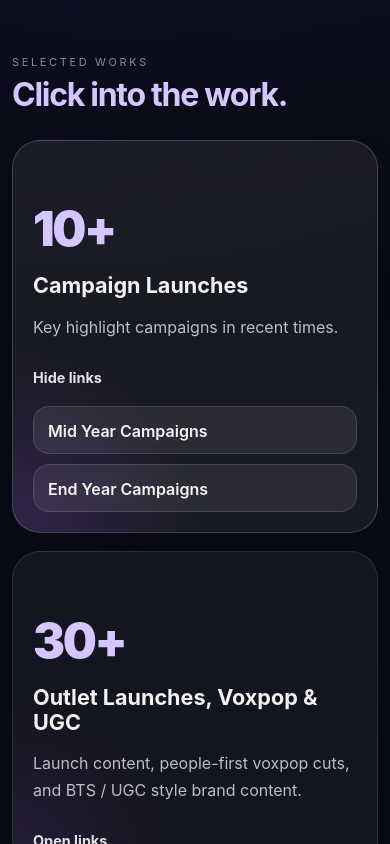
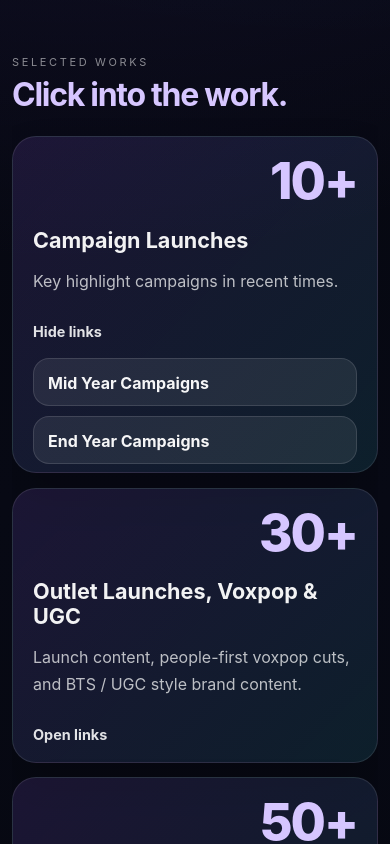
Before and after one commit to Abhishek-7-de/abhishek-portfolio, a React (Vite) app: page / in a window 390 px wide. Shown: the part 1700-2544 px from the top of the page. Built offline with nearby package versions, Linux system fonts and the light colour scheme.

Commit message:
Restore cards and mobile hero

```diff
--- a/src/styles.css
+++ b/src/styles.css
@@ -1089,8 +1089,258 @@ video {
     align-items: stretch;
   }
 }
-/* ===== FINAL HERO V18 ONLY ===== */
-
+/* ===== RESTORED SITE + HERO V18 ===== */
+
+/* ---------- WHY ME ---------- */
+.why-grid {
+  display: grid;
+  grid-template-columns: repeat(4, minmax(0, 1fr));
+  gap: 18px;
+  margin-top: 24px;
+}
+
+.why-card {
+  position: relative;
+  padding: 22px;
+  border-radius: 28px;
+  border: 1px solid rgba(255, 255, 255, 0.1);
+  background:
+    linear-gradient(135deg, rgba(124, 58, 237, 0.12), rgba(0, 212, 255, 0.08)),
+    rgba(255, 255, 255, 0.03);
+  backdrop-filter: blur(12px);
+  box-shadow: 0 20px 40px rgba(0, 0, 0, 0.16);
+  overflow: hidden;
+}
+
+.why-card-icon {
+  width: 56px;
+  height: 56px;
+  border-radius: 18px;
+  display: grid;
+  place-items: center;
+  font-size: 1.6rem;
+  margin-bottom: 16px;
+  background: rgba(255, 255, 255, 0.06);
+  border: 1px solid rgba(255, 255, 255, 0.08);
+}
+
+.why-card h3 {
+  margin: 0 0 6px;
+  font-size: 1.42rem;
+  line-height: 1.08;
+}
+
+.why-card p {
+  margin: 0;
+  color: rgba(255, 255, 255, 0.74);
+  line-height: 1.55;
+}
+
+/* ---------- SELECTED WORKS / METRIC CARDS ---------- */
+.selected-grid {
+  display: grid;
+  grid-template-columns: repeat(3, minmax(0, 1fr));
+  gap: 18px;
+  margin-top: 24px;
+}
+
+.selected-card {
+  position: relative;
+  border-radius: 32px;
+  overflow: hidden;
+  border: 1px solid rgba(255, 255, 255, 0.1);
+  background:
+    linear-gradient(135deg, rgba(124, 58, 237, 0.12), rgba(0, 212, 255, 0.08)),
+    rgba(255, 255, 255, 0.03);
+  backdrop-filter: blur(12px);
+  box-shadow: 0 20px 40px rgba(0, 0, 0, 0.16);
+}
+
+.selected-number-wrap {
+  padding: 28px 28px 18px;
+  min-height: 180px;
+  display: flex;
+  flex-direction: column;
+  justify-content: flex-start;
+}
+
+.selected-number {
+  margin: 0 0 10px;
+  font-size: clamp(3.8rem, 7vw, 5.5rem);
+  line-height: 0.9;
+  letter-spacing: -0.04em;
+  font-weight: 800;
+  color: #f5d0ff;
+}
+
+.selected-number-wrap h3 {
+  margin: 0 0 10px;
+  font-size: 1.95rem;
+  line-height: 1;
+}
+
+.selected-number-wrap p {
+  margin: 0;
+  color: rgba(255, 255, 255, 0.74);
+  line-height: 1.55;
+}
+
+.selected-content {
+  padding: 0 28px 24px;
+}
+
+.selected-toggle {
+  appearance: none;
+  border: 0;
+  background: transparent;
+  color: rgba(255, 255, 255, 0.96);
+  font-weight: 700;
+  padding: 0;
+  cursor: pointer;
+  margin: 18px 0 14px;
+}
+
+.selected-drawer {
+  max-height: 0;
+  overflow: hidden;
+  transition: max-height 0.3s ease, padding 0.3s ease;
+}
+
+.selected-drawer-open {
+  max-height: 2000px;
+  overflow: visible;
+  padding-bottom: 8px;
+}
+
+.selected-links {
+  display: flex;
+  flex-wrap: wrap;
+  gap: 12px;
+}
+
+.selected-link-btn {
+  display: inline-flex;
+  align-items: center;
+  justify-content: center;
+  min-height: 46px;
+  padding: 10px 16px;
+  border-radius: 16px;
+  text-decoration: none;
+  font-weight: 700;
+  color: rgba(255, 255, 255, 0.96);
+  background: rgba(255, 255, 255, 0.08);
+  border: 1px solid rgba(255, 255, 255, 0.12);
+  transition: transform 0.2s ease, background 0.2s ease;
+}
+
+.selected-link-btn:hover {
+  transform: translateY(-1px);
+  background: rgba(255, 255, 255, 0.12);
+}
+
+/* ---------- CAPABILITIES ---------- */
+.cap-grid {
+  display: grid;
+  grid-template-columns: 1.05fr 0.95fr;
+  gap: 18px;
+  align-items: start;
+  margin-top: 24px;
+}
+
+.cap-column,
+.cap-card {
+  position: relative;
+  border-radius: 32px;
+  overflow: hidden;
+  border: 1px solid rgba(255, 255, 255, 0.1);
+  background:
+    linear-gradient(135deg, rgba(124, 58, 237, 0.12), rgba(0, 212, 255, 0.08)),
+    rgba(255, 255, 255, 0.03);
+  backdrop-filter: blur(12px);
+  box-shadow: 0 20px 40px rgba(0, 0, 0, 0.16);
+}
+
+.cap-card {
+  padding: 28px;
+}
+
+.cap-card h3 {
+  margin: 0 0 10px;
+  font-size: 1.5rem;
+  line-height: 1.05;
+}
+
+.cap-card p {
+  margin: 0;
+  color: rgba(255, 255, 255, 0.74);
+  line-height: 1.55;
+}
+
+.cap-metrics {
+  display: grid;
+  grid-template-columns: repeat(2, minmax(0, 1fr));
+  gap: 16px;
+  padding: 28px;
+}
+
+.cap-metric {
+  padding: 22px;
+  border-radius: 26px;
+  background: rgba(255, 255, 255, 0.04);
+  border: 1px solid rgba(255, 255, 255, 0.08);
+}
+
+.cap-metric strong {
+  display: block;
+  margin-bottom: 8px;
+  font-size: 3rem;
+  line-height: 0.95;
+  color: #d8f6ff;
+}
+
+.cap-metric span {
+  display: block;
+  color: rgba(255, 255, 255, 0.78);
+  line-height: 1.45;
+}
+
+.cap-steps {
+  padding: 28px;
+  display: grid;
+  gap: 16px;
+}
+
+.cap-step {
+  padding: 18px 0;
+  border-top: 1px solid rgba(255, 255, 255, 0.08);
+}
+
+.cap-step:first-child {
+  border-top: 0;
+  padding-top: 0;
+}
+
+.cap-step-num {
+  display: block;
+  margin-bottom: 6px;
+  font-size: 1.8rem;
+  font-weight: 800;
+  color: rgba(255, 255, 255, 0.38);
+}
+
+.cap-step h4 {
+  margin: 0 0 8px;
+  font-size: 1.32rem;
+  line-height: 1.04;
+}
+
+.cap-step p {
+  margin: 0;
+  color: rgba(255, 255, 255, 0.74);
+  line-height: 1.55;
+}
+
+/* ---------- HERO V18 DESKTOP ---------- */
 .hero-mobile-only,
 .hero-mobile-shell,
 .hero-tray-overlay,
@@ -1098,6 +1348,7 @@ video {
   display: none;
 }
 
+/* ---------- HERO V18 MOBILE + SITE MOBILE ---------- */
 @media (max-width: 767px) {
   html,
   body,
@@ -1427,4 +1678,65 @@ video {
     max-height: 2600px !important;
     overflow: visible !important;
   }
-}
+
+  .why-grid {
+    grid-template-columns: 1fr;
+    gap: 14px;
+  }
+
+  .why-card {
+    padding: 18px;
+    border-radius: 22px;
+  }
+
+  .why-card h3 {
+    font-size: 1.14rem;
+  }
+
+  .cap-grid {
+    grid-template-columns: 1fr;
+    gap: 14px;
+  }
+
+  .cap-metrics {
+    grid-template-columns: 1fr 1fr;
+    gap: 12px;
+    padding: 18px;
+  }
+
+  .cap-metric {
+    padding: 16px;
+    border-radius: 18px;
+  }
+
+  .cap-metric strong {
+    font-size: 2.3rem;
+  }
+
+  .cap-steps,
+  .cap-card {
+    padding: 18px;
+  }
+
+  .selected-grid {
+    grid-template-columns: 1fr;
+    gap: 14px;
+  }
+
+  .selected-card {
+    border-radius: 24px;
+  }
+
+  .selected-number-wrap {
+    min-height: auto;
+    padding: 20px 20px 14px;
+  }
+
+  .selected-number {
+    font-size: 3.2rem;
+  }
+
+  .selected-content {
+    padding: 0 20px 18px;
+  }
+}
```
